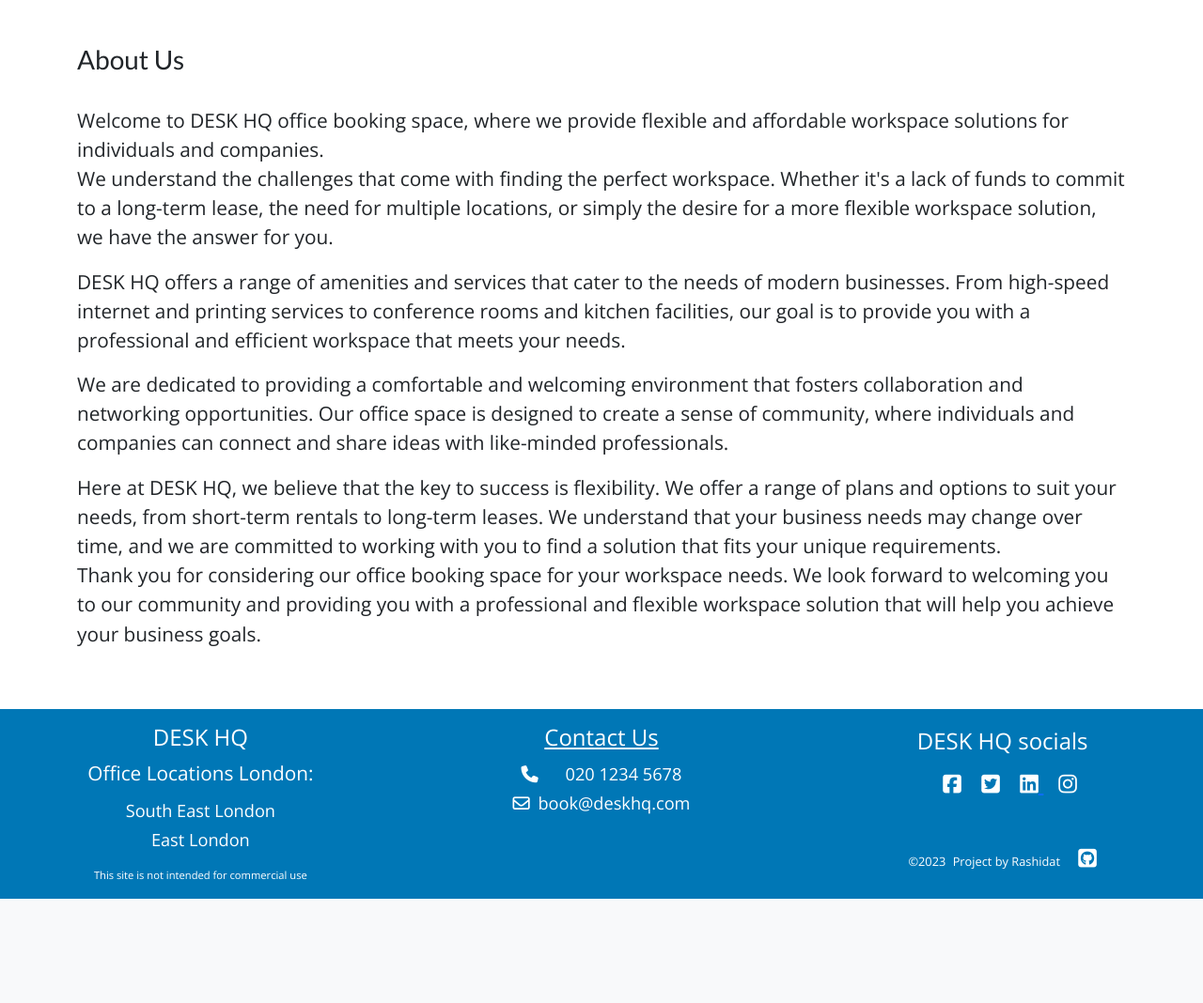
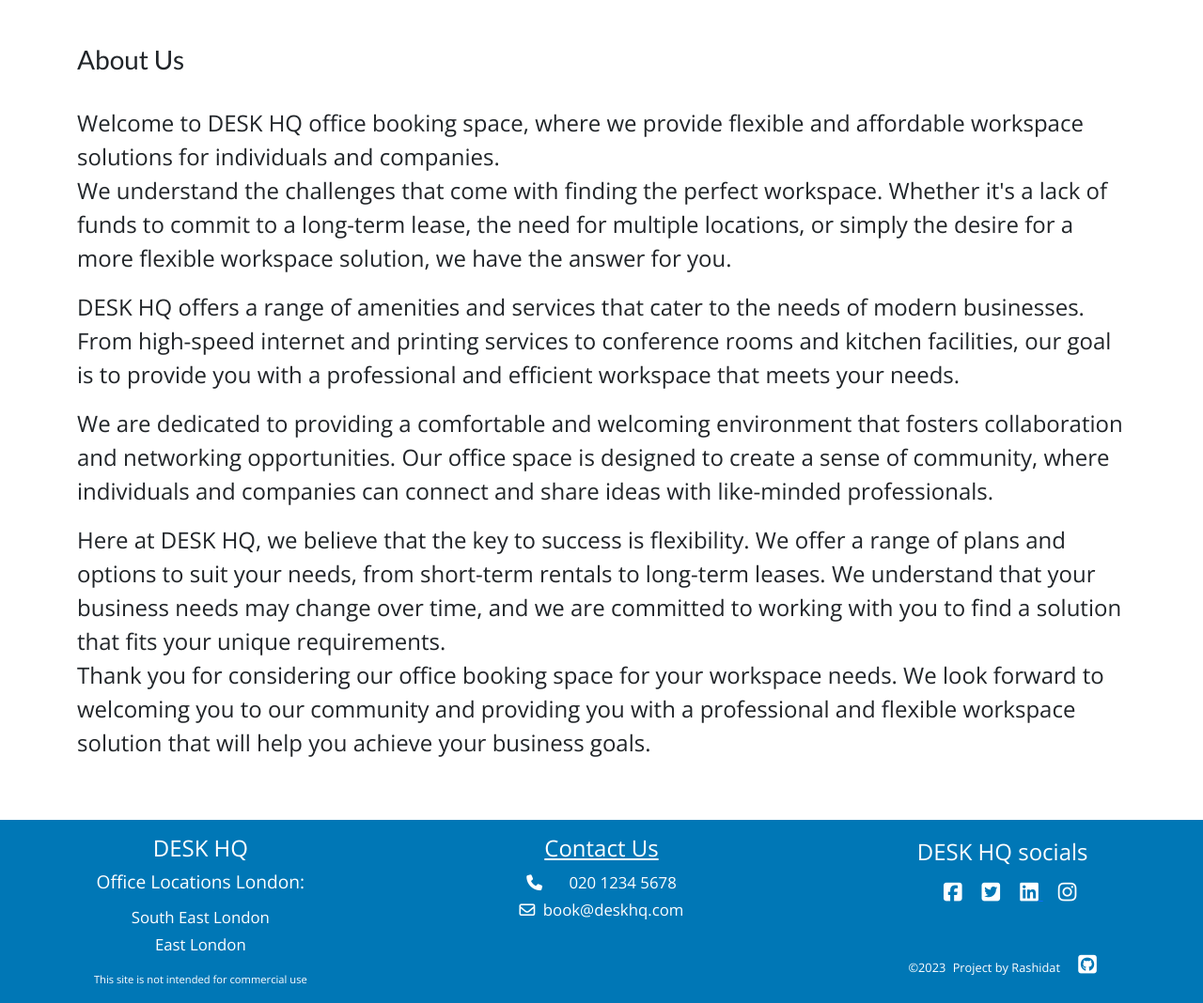
Before and after one commit to Shida18719/desk-hq, a Django app: page /about_us/ in a window 1280 px wide. Shown: the part 761-1829 px from the top of the page at 94% size. Before the commit the page ends 1718 px from the top, so only its background shows below. Run offline with Django 3.2, Linux system fonts and the light colour scheme; some libraries are stand-ins or nearby versions.

Commit message:
Refactor: Add a restyle

```diff
--- a/desk/templates/home/about_us.html
+++ b/desk/templates/home/about_us.html
@@ -25,7 +25,7 @@
         </div>
     <div class="row mt-2">
         <div class="col-12 col-md-12">
-            <div class="my-3">
+            <div class="my-3 fs-4">
                 <p>
                     Welcome to DESK HQ office booking space, where we provide flexible and affordable workspace
                     solutions for individuals and companies.
--- a/static/css/base.css
+++ b/static/css/base.css
@@ -128,7 +128,6 @@ footer .navbar-brand:hover{
 }
 
 /**************** Form  **************/
-
  .form-page{
     min-height: 95vh;
     display: grid;
@@ -178,11 +177,10 @@ footer .navbar-brand:hover{
 }
 
 #map {
-   min-height: 22.5rem;
+   min-height: 22rem;
+   min-width: 18.5rem;
    border: 0;
    padding: 0;
-   user-select: none;
-
 }
 
 /*********** Buttons ************/
@@ -237,11 +235,6 @@ footer .navbar-brand:hover{
     color: #fff;
 }
 
- /***********  Error Page ***********/
-/* .error-page-bg {
-    background-image: linear-gradient(to right, #90E0EF 40%, #CAF0F8 80%);
-} */
-
   /***********  Footer ***********/
 .bg-footer{
     background-color: #0077B6;
@@ -279,9 +272,9 @@ footer .navbar-brand:hover{
         font-size: 3.5rem;
     }
 
-    body {
+    /* body {
         font-size: 1.3rem;
-    }
+    } */
 }
 
 /* Laptops */
```
